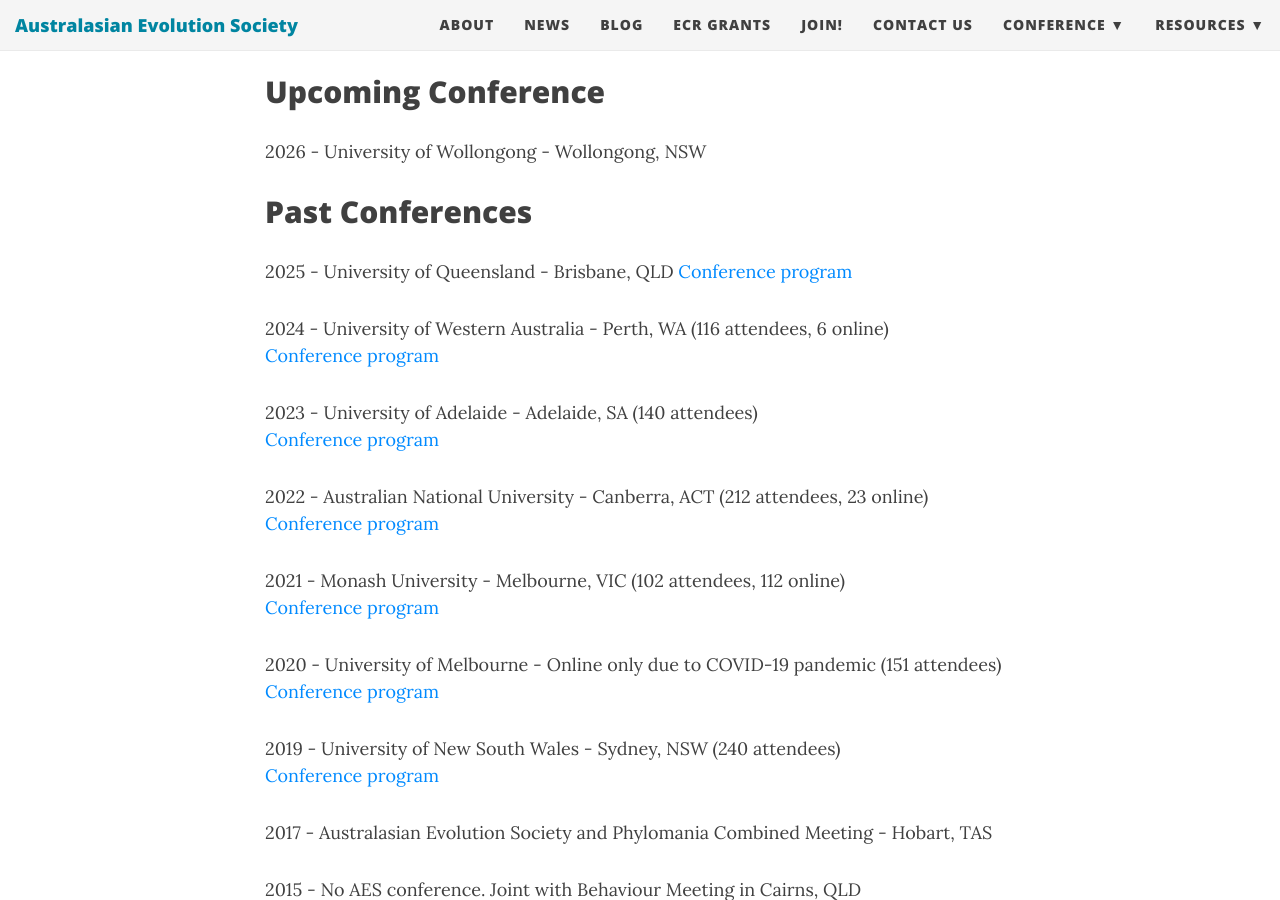
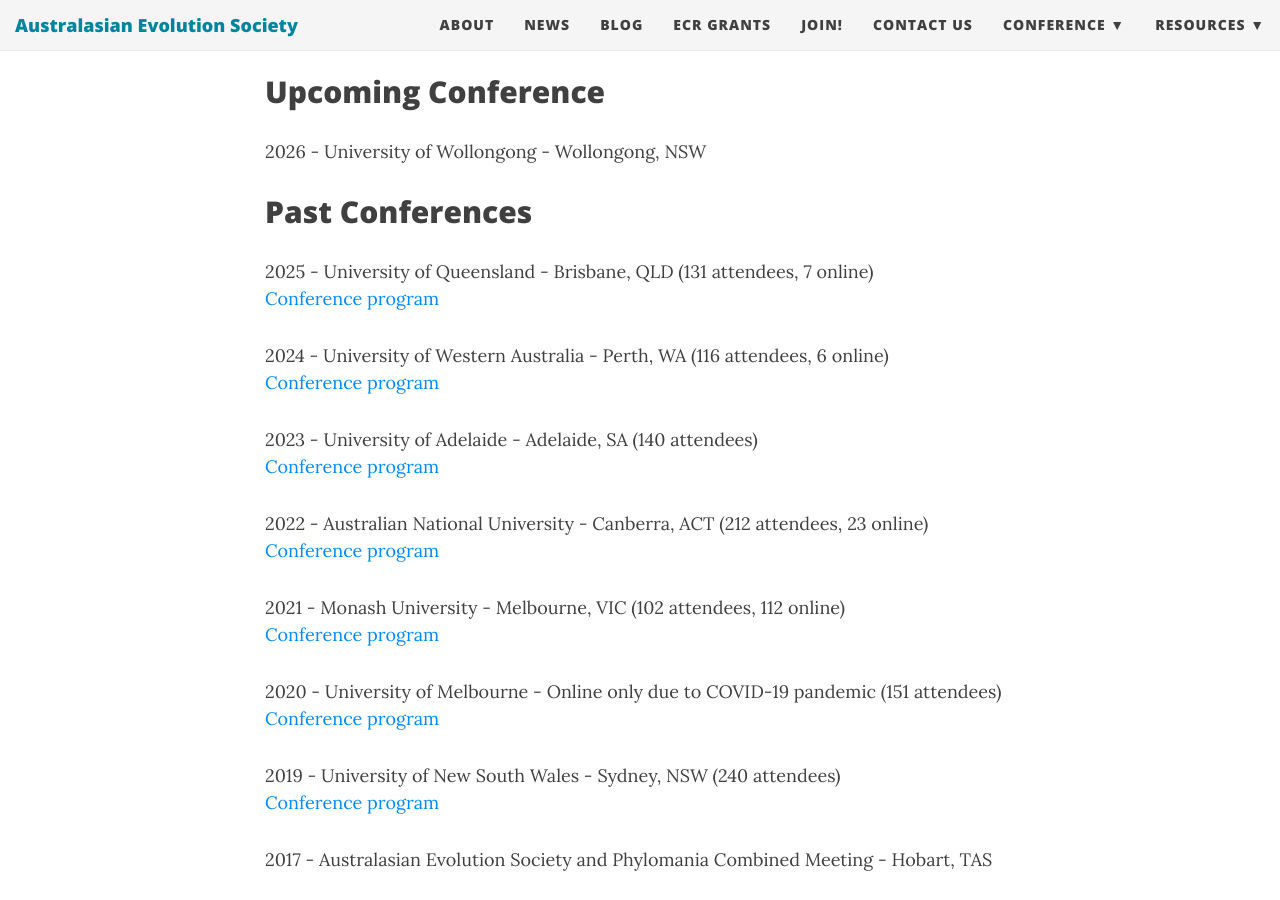
Before and after one commit to ausevo/ausevo.github.io, a Jekyll site: the page built from past-conf.md, in a window 1280 px wide and 900 px high, scrolled down 645 px. Built offline with Jekyll 4.4.1, drawn with Linux system fonts in a browser that asks for light colours; nearby versions of some CDN libraries.

Commit message:
update number

```diff
--- a/past-conf.md
+++ b/past-conf.md
@@ -12,7 +12,7 @@
 
 ## Past Conferences
 
-2025 - University of Queensland - Brisbane, QLD
+2025 - University of Queensland - Brisbane, QLD (131 attendees, 7 online)
 [Conference program](./docs/2025/2025_AES_Program_20250930.pdf)
 
 2024 - University of Western Australia - Perth, WA (116 attendees, 6 online)
```
